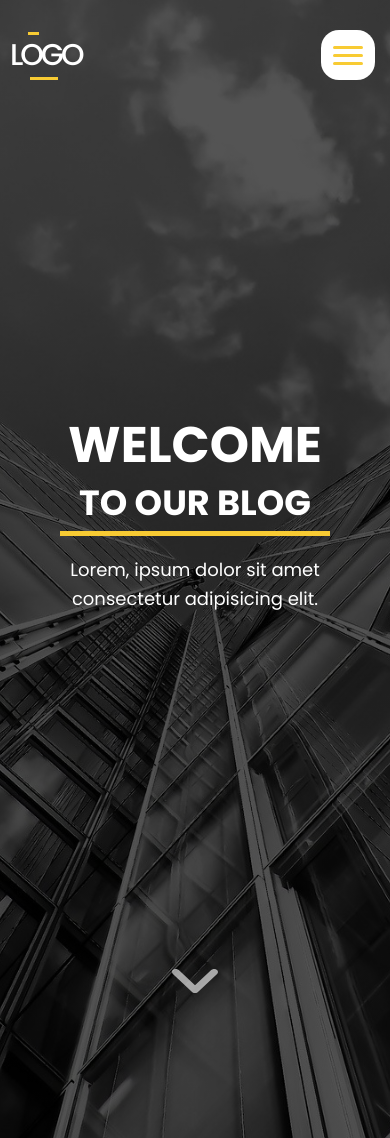
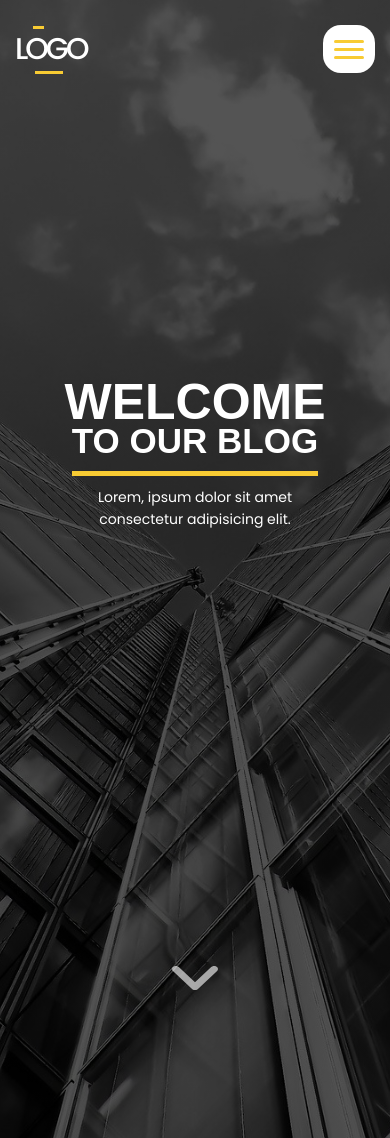
Before and after one commit to mohsen-hoseini-parsa/architecture-website, a plain HTML site: page index.html in a window 390 px wide. Shown: the top 1138 px of the page. Drawn offline with Linux system fonts and the light colour scheme.

Commit message:
I edited some files including CSS and HTML files

```diff
--- a/index.html
+++ b/index.html
@@ -40,12 +40,12 @@
                         <a href="#" class="menu__link">CONTACT</a>
                     </li>
                 </ul>
+                <!-- Nav Btn Mobile -->
+                <div class="nav__btn">
+                    <span class="nav__btn-line"></span>
+                </div>
             </div>
 
-            <!-- Nav Btn Mobile -->
-            <div class="nav__btn">
-                <span class="nav__btn-line"></span>
-            </div>
             <!-- Mobile-Menu -->
             <div class="nav-menu">
                 <h2 class="nav-menu__title">architecture website</h2>
--- a/styles/app.css
+++ b/styles/app.css
@@ -252,14 +252,13 @@ a {
 */
 .nav__btn {
     background-color: var(--white);
-    width: 7rem;
+    width: 6rem;
     height: 5.5rem;
     border-radius: 1.8rem;
     display: none;
     justify-content: center;
     align-items: center;
     cursor: pointer;
-    margin: 3.5rem 5rem 0 0;
 
 }
 
@@ -315,32 +314,34 @@ a {
 
 .header-content {
     color: var(--white);
-    align-items: center;
-    justify-content: center;
-    margin-top: 20rem;
-
+    margin-top: 27rem;
 }
 
 .header-content__title {
-    font-size: 14rem;
-    margin-bottom: -5rem;
-    font-family: var(--secondary-font-bold);
+    font: menu;
+    font-size: 13rem;
+    margin-bottom: -1rem;
+    font-weight: 700;
+    /* font-family: var(--secondary-font-bold); */
 
 }
 
 .header-content__secondtitle {
-    font-size: 10.8rem;
+    font: menu;
+    font-size: 9.65rem;
     position: relative;
     margin-bottom: 3rem;
-    font-family: var(--secondary-font-bold);
+    padding-bottom: 1.7rem;
     border-bottom: 5px solid var(--primar-colory);
-    max-width: 72rem;
+    max-width: 64rem;
+    font-weight: 700;
+    /* font-family: var(--secondary-font-bold); */
 
 }
 
 .header-content__description {
     font-family: var(--primary-font);
-    font-size: 2.3rem;
+    font-size: 2rem;
 }
 
 /*
@@ -412,7 +413,7 @@ a {
 
 .aboutus-left__caption {
     font-size: 3.8rem;
-    max-width: 40rem;
+    max-width: 44rem;
     margin-right: -5rem;
 }
 
@@ -810,7 +811,7 @@ a {
 =====================
  */
 
- .newsletter {
+.newsletter {
     margin-top: 10rem;
     width: 100%;
     height: 100%;
@@ -915,7 +916,7 @@ a {
 }
 
 .footer__caption {
-    margin-bottom:3.4rem;
+    margin-bottom: 3.4rem;
     text-transform: uppercase;
     font: small-caption;
     font-size: 1.6rem;
--- a/styles/responsive.css
+++ b/styles/responsive.css
@@ -34,6 +34,7 @@
 }
 
 @media (max-width: 1450px) {
+
     .popular-content__maintitle {
         color: var(--grey);
         font-family: var(--primary-font);
@@ -76,9 +77,15 @@
 
 
 @media (max-width: 1300px) {
+    .aboutus-left__wrapper {
+        margin-top: -5rem;
+        margin-left: 3rem;
+    }
+
     .aboutus-left__caption {
-        font-size: 3rem;
-        max-width: 38rem;
+        font-size: 2.8rem;
+        max-width: 34rem;
+
     }
 
     .abouts-socialmedia__title {
@@ -161,24 +168,20 @@
 }
 
 @media (max-width: 992px) {
-    .header-content {
-        margin-top: 20rem;
-        padding-bottom: 20rem;
-    }
+
 
     .header-content__title {
-        font-size: 11rem;
-        margin-bottom: -4rem;
+        font-size: 9rem;
     }
 
     .header-content__secondtitle {
-        font-size: 8.5rem;
-        margin-bottom: 2rem;
-        max-width: 57rem;
+        font-size: 6.8rem;
+        padding-bottom: 1.7rem;
+        max-width: 46rem;
     }
 
     .header-content__description {
-        font-size: 1.8rem;
+        font-size: 1.4rem;
     }
 
     .header-arrow__img {
@@ -203,7 +206,7 @@
 
     .aboutus-left__caption {
         font-size: 2.3rem;
-        max-width: 26rem;
+        max-width: 28rem;
         margin-right: -3rem;
         line-height: 1.5;
     }
@@ -304,30 +307,33 @@
     }
 
     .header-content {
+        display: flex;
+        align-items: center;
+        justify-content: center;
+        flex-direction: column;
         text-align: center;
-
+        margin: 30rem auto;
     }
 
     .header-content__title {
-        font-size: 9.2rem;
-        line-height: 1.8;
+        font-size: 8rem;
     }
 
     .header-content__secondtitle {
         text-align: center;
-        max-width: 52rem;
-        font-size: 7rem;
+        font-size: 5.8rem;
         margin: 0 auto;
-        max-width: 48rem;
+        max-width: 40rem;
+        padding-bottom: 1rem;
     }
 
     .header-content__description {
-        margin-top: 2rem;
-        font-size: 1.6rem;
+        margin-top: 2.2rem;
+        font-size: 1.35rem;
     }
 
     .header-arrow__img {
-        top: 17rem;
+        top: 0;
         left: -16px;
     }
 
@@ -503,13 +509,13 @@
 
 @media (max-width: 650px) {
 
-    .nav__wrapper {
-        padding: 0 0 0 1rem;
-        align-items: center;
+    .nav-menu {
+        width: 25rem;
     }
 
-    .nav-menu {
-        width: 25rem;
+    .nav__btn {
+        width: 5.5rem;
+        height: 4.8rem;
     }
 
     .nav-menu__title {
@@ -547,35 +553,6 @@
         height: 0.3rem;
     }
 
-    .nav__btn {
-        width: 7rem;
-        height: 5.5rem;
-        margin: 3rem 1.5rem;
-    }
-
-    .header-content {
-        text-align: center;
-    }
-
-    .header-content__title {
-        font-size: 8rem;
-        margin-bottom: -1.8rem;
-        text-align: center;
-    }
-
-    .header-content__secondtitle {
-        font-size: 6rem;
-        text-align: center;
-        max-width: 40rem;
-        margin: 0 auto;
-    }
-
-    .header-content__description {
-        font-size: 2rem;
-        max-width: 30rem;
-        margin: 2rem auto;
-
-    }
 
     .popular-images__img {
         width: 45rem;
@@ -664,31 +641,34 @@
 @media (max-width: 490px) {
 
     .nav__btn {
-        width: 7rem;
-        height: 5rem;
-        padding: 0;
+        flex-shrink: 1;
+        width: 5.2rem;
+        height: 4.8rem;
     }
 
-    .header-content {
-        text-align: center;
-        margin-top: 29rem;
+    .nav__wrapper {
+        padding-top: 2.5rem;
+        padding-right: 1.5rem;
+        padding-left: 1.5rem;
+        margin-right: auto;
+        margin-left: auto;
     }
+
+
 
     .header-content__title {
         font-size: 5rem;
-        margin-bottom: -1.5rem;
     }
 
     .header-content__secondtitle {
         font-size: 3.5rem;
         max-width: 27rem;
-        margin: 0 auto 1.5rem auto;
-
     }
 
     .header-content__description {
-        font-size: 1.8rem;
-        max-width: 30rem;
+        font-size: 1.4rem;
+        max-width: 20rem;
+        margin-top: 1rem;
 
     }
 
```
